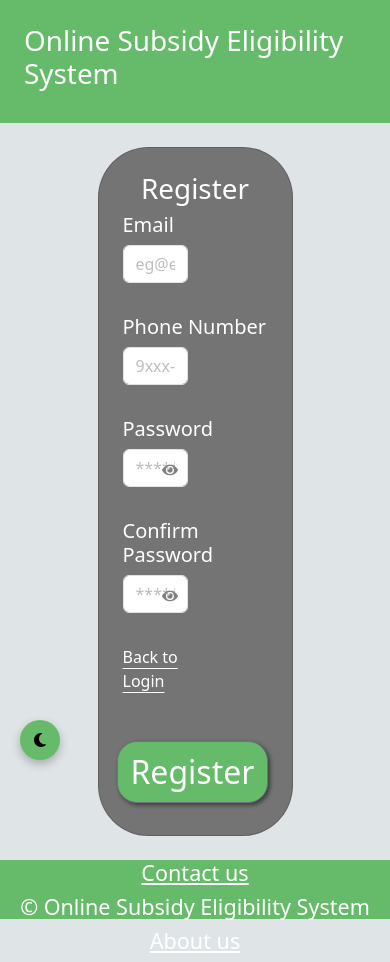
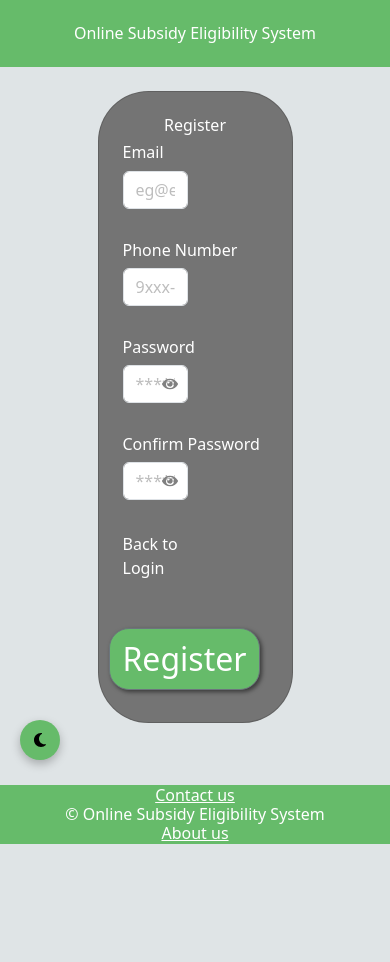
Before and after one commit to mohd301/b-tech-course-project, a React (Create React App) app in the folder client/: page /regUser in a window 390 px wide. After the commit the page ends 844 px from the top, so only its background shows below. Built offline with nearby package versions, Linux system fonts and the light colour scheme.

Commit message:
Add global styles, CSS variables, and utility functions
globals.css defines all shadcn/ui CSS custom properties for theming.
index.css adds base Tailwind directives.
lib/utils.js provides the cn() class merging helper.
hooks/use-mobile.js provides responsive breakpoint detection.

```diff
--- /dev/null
+++ b/client/src/hooks/use-mobile.js
@@ -0,0 +1,19 @@
+import { useState, useEffect } from "react"
+
+const MOBILE_BREAKPOINT = 768
+
+export function useMobile() {
+  const [isMobile, setIsMobile] = useState(false)
+
+  useEffect(() => {
+    const mql = window.matchMedia(`(max-width: ${MOBILE_BREAKPOINT}px)`)
+    const onChange = () => {
+      setIsMobile(window.innerWidth < MOBILE_BREAKPOINT)
+    }
+    mql.addEventListener("change", onChange)
+    setIsMobile(window.innerWidth < MOBILE_BREAKPOINT)
+    return () => mql.removeEventListener("change", onChange)
+  }, [])
+
+  return isMobile
+}
--- /dev/null
+++ b/client/src/index.css
@@ -0,0 +1,59 @@
+@tailwind base;
+@tailwind components;
+@tailwind utilities;
+
+@layer base {
+  :root {
+    --background: 0 0% 100%;
+    --foreground: 222.2 84% 4.9%;
+    --card: 0 0% 100%;
+    --card-foreground: 222.2 84% 4.9%;
+    --popover: 0 0% 100%;
+    --popover-foreground: 222.2 84% 4.9%;
+    --primary: 222.2 47.4% 11.2%;
+    --primary-foreground: 210 40% 98%;
+    --secondary: 210 40% 96.1%;
+    --secondary-foreground: 222.2 47.4% 11.2%;
+    --muted: 210 40% 96.1%;
+    --muted-foreground: 215.4 16.3% 46.9%;
+    --accent: 210 40% 96.1%;
+    --accent-foreground: 222.2 47.4% 11.2%;
+    --destructive: 0 84.2% 60.2%;
+    --destructive-foreground: 210 40% 98%;
+    --border: 214.3 31.8% 91.4%;
+    --input: 214.3 31.8% 91.4%;
+    --ring: 222.2 84% 4.9%;
+    --radius: 0.5rem;
+  }
+
+  .dark {
+    --background: 222.2 84% 4.9%;
+    --foreground: 210 40% 98%;
+    --card: 222.2 84% 4.9%;
+    --card-foreground: 210 40% 98%;
+    --popover: 222.2 84% 4.9%;
+    --popover-foreground: 210 40% 98%;
+    --primary: 210 40% 98%;
+    --primary-foreground: 222.2 47.4% 11.2%;
+    --secondary: 217.2 32.6% 17.5%;
+    --secondary-foreground: 210 40% 98%;
+    --muted: 217.2 32.6% 17.5%;
+    --muted-foreground: 215 20.2% 65.1%;
+    --accent: 217.2 32.6% 17.5%;
+    --accent-foreground: 210 40% 98%;
+    --destructive: 0 62.8% 30.6%;
+    --destructive-foreground: 210 40% 98%;
+    --border: 217.2 32.6% 17.5%;
+    --input: 217.2 32.6% 17.5%;
+    --ring: 212.7 26.8% 83.9%;
+  }
+}
+
+@layer base {
+  * {
+    @apply border-border;
+  }
+  body {
+    @apply bg-background text-foreground;
+  }
+}
--- /dev/null
+++ b/client/src/lib/utils.js
@@ -0,0 +1,6 @@
+import { clsx } from "clsx"
+import { twMerge } from "tailwind-merge"
+
+export function cn(...inputs) {
+  return twMerge(clsx(inputs))
+}
--- /dev/null
+++ b/client/src/styles/globals.css
@@ -0,0 +1,69 @@
+@tailwind base;
+@tailwind components;
+@tailwind utilities;
+
+@layer base {
+  :root {
+    --background: 0 0% 100%;
+    --foreground: 0 0% 3.9%;
+    --card: 0 0% 100%;
+    --card-foreground: 0 0% 3.9%;
+    --popover: 0 0% 100%;
+    --popover-foreground: 0 0% 3.9%;
+    --primary: 0 0% 9%;
+    --primary-foreground: 0 0% 98%;
+    --secondary: 0 0% 96.1%;
+    --secondary-foreground: 0 0% 9%;
+    --muted: 0 0% 96.1%;
+    --muted-foreground: 0 0% 45.1%;
+    --accent: 0 0% 96.1%;
+    --accent-foreground: 0 0% 9%;
+    --destructive: 0 84.2% 60.2%;
+    --destructive-foreground: 0 0% 98%;
+    --border: 0 0% 89.8%;
+    --input: 0 0% 89.8%;
+    --ring: 0 0% 3.9%;
+    --chart-1: 12 76% 61%;
+    --chart-2: 173 58% 39%;
+    --chart-3: 197 37% 24%;
+    --chart-4: 43 74% 66%;
+    --chart-5: 27 87% 67%;
+    --radius: 0.5rem;
+  }
+
+  .dark {
+    --background: 0 0% 3.9%;
+    --foreground: 0 0% 98%;
+    --card: 0 0% 3.9%;
+    --card-foreground: 0 0% 98%;
+    --popover: 0 0% 3.9%;
+    --popover-foreground: 0 0% 98%;
+    --primary: 0 0% 98%;
+    --primary-foreground: 0 0% 9%;
+    --secondary: 0 0% 14.9%;
+    --secondary-foreground: 0 0% 98%;
+    --muted: 0 0% 14.9%;
+    --muted-foreground: 0 0% 63.9%;
+    --accent: 0 0% 14.9%;
+    --accent-foreground: 0 0% 98%;
+    --destructive: 0 62.8% 30.6%;
+    --destructive-foreground: 0 0% 98%;
+    --border: 0 0% 14.9%;
+    --input: 0 0% 14.9%;
+    --ring: 0 0% 83.1%;
+    --chart-1: 220 70% 50%;
+    --chart-2: 160 60% 45%;
+    --chart-3: 30 80% 55%;
+    --chart-4: 280 65% 40%;
+    --chart-5: 340 75% 50%;
+  }
+}
+
+@layer base {
+  * {
+    @apply border-border;
+  }
+  body {
+    @apply bg-background text-foreground;
+  }
+}
--- a/client/src/styles/styles.css
+++ b/client/src/styles/styles.css
@@ -1,3 +1,54 @@
+@tailwind base;
+@tailwind components;
+@tailwind utilities;
+
+@layer base {
+  :root {
+    --background: 0 0% 100%;
+    --foreground: 222.2 84% 4.9%;
+    --card: 0 0% 100%;
+    --card-foreground: 222.2 84% 4.9%;
+    --popover: 0 0% 100%;
+    --popover-foreground: 222.2 84% 4.9%;
+    --primary: 221.2 83.2% 53.3%;
+    --primary-foreground: 210 40% 98%;
+    --secondary: 210 40% 96.1%;
+    --secondary-foreground: 222.2 47.4% 11.2%;
+    --muted: 210 40% 96.1%;
+    --muted-foreground: 215.4 16.3% 46.9%;
+    --accent: 210 40% 96.1%;
+    --accent-foreground: 222.2 47.4% 11.2%;
+    --destructive: 0 84.2% 60.2%;
+    --destructive-foreground: 210 40% 98%;
+    --border: 214.3 31.8% 91.4%;
+    --input: 214.3 31.8% 91.4%;
+    --ring: 221.2 83.2% 53.3%;
+    --radius: 0.5rem;
+  }
+
+  .dark {
+    --background: 222.2 84% 4.9%;
+    --foreground: 210 40% 98%;
+    --card: 222.2 84% 4.9%;
+    --card-foreground: 210 40% 98%;
+    --popover: 222.2 84% 4.9%;
+    --popover-foreground: 210 40% 98%;
+    --primary: 217.2 91.2% 59.8%;
+    --primary-foreground: 222.2 47.4% 11.2%;
+    --secondary: 217.2 32.6% 17.5%;
+    --secondary-foreground: 210 40% 98%;
+    --muted: 217.2 32.6% 17.5%;
+    --muted-foreground: 215 20.2% 65.1%;
+    --accent: 217.2 32.6% 17.5%;
+    --accent-foreground: 210 40% 98%;
+    --destructive: 0 62.8% 30.6%;
+    --destructive-foreground: 210 40% 98%;
+    --border: 217.2 32.6% 17.5%;
+    --input: 217.2 32.6% 17.5%;
+    --ring: 224.3 76.3% 48%;
+  }
+}
+
 body {
   background-color: var(--primaryBackground);
   color: var(--textColor);
```
